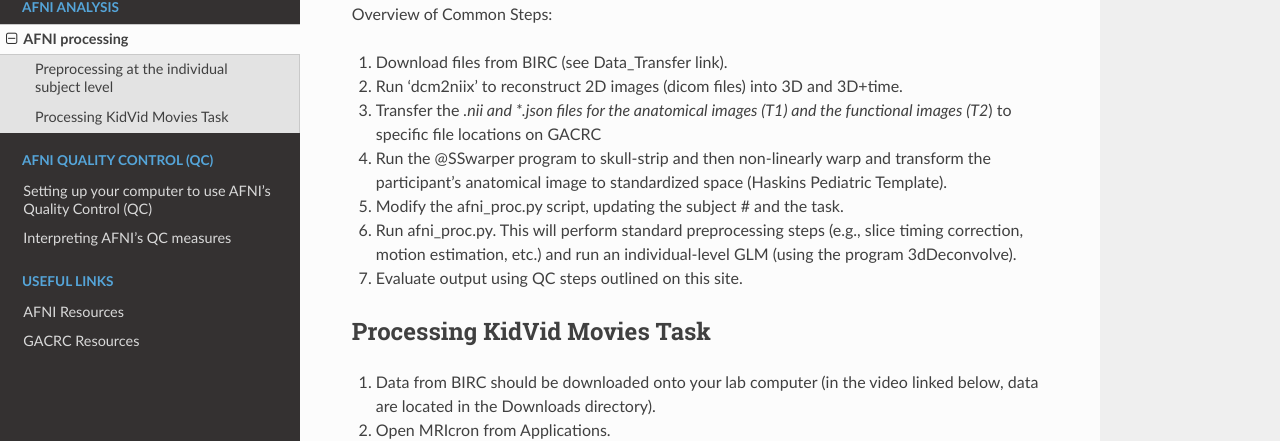
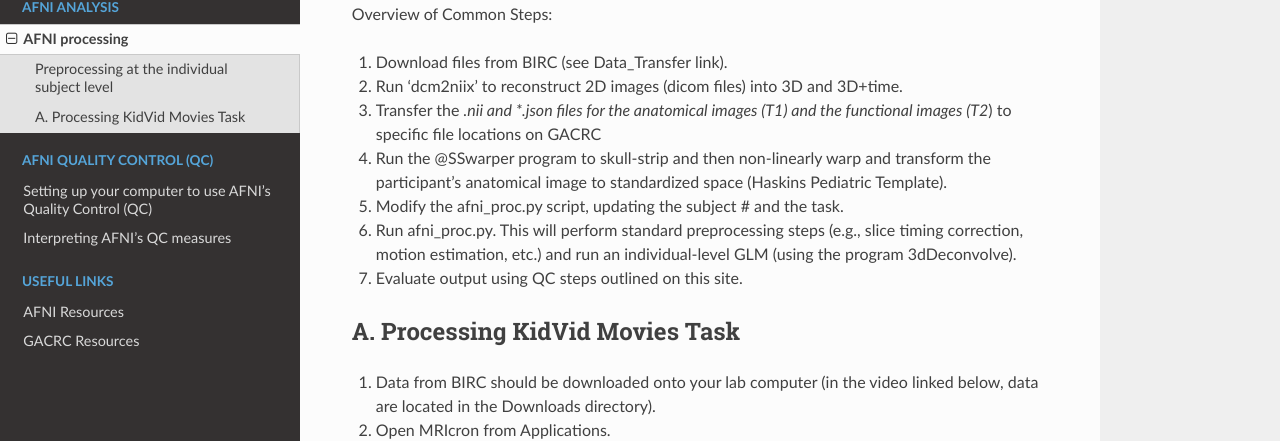
Before and after one commit to CFGEIER/YDI_imaging, a Sphinx documentation site: the page built from docs/AFNI_analysis/afni_analysis.rst, in a window 1280 px wide and 1351 px high. Shown: the part 213-654 px from the top of the window. Built offline with Sphinx 7.4.7 and the Read the Docs theme 2.0.0, drawn with Linux system fonts in a browser that asks for light colours.

```diff
--- a/docs/AFNI_analysis/afni_analysis.rst
+++ b/docs/AFNI_analysis/afni_analysis.rst
@@ -22,7 +22,7 @@ Overview of Common Steps:
 7. Evaluate output using QC steps outlined on this site.
 
 
-Processing KidVid Movies Task
+A. Processing KidVid Movies Task
 =======================
 
 1. Data from BIRC should be downloaded onto your lab computer (in the video linked below, data are located in the Downloads directory).
```
